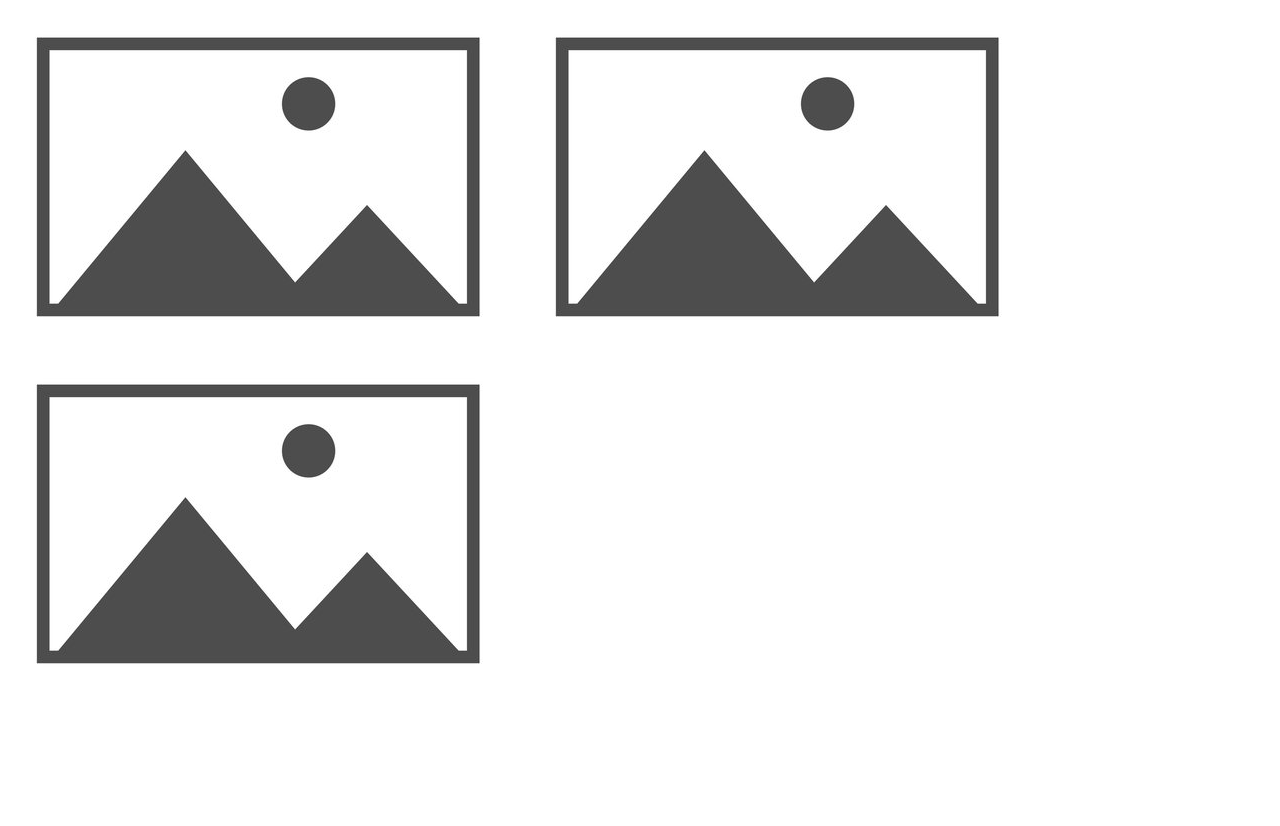
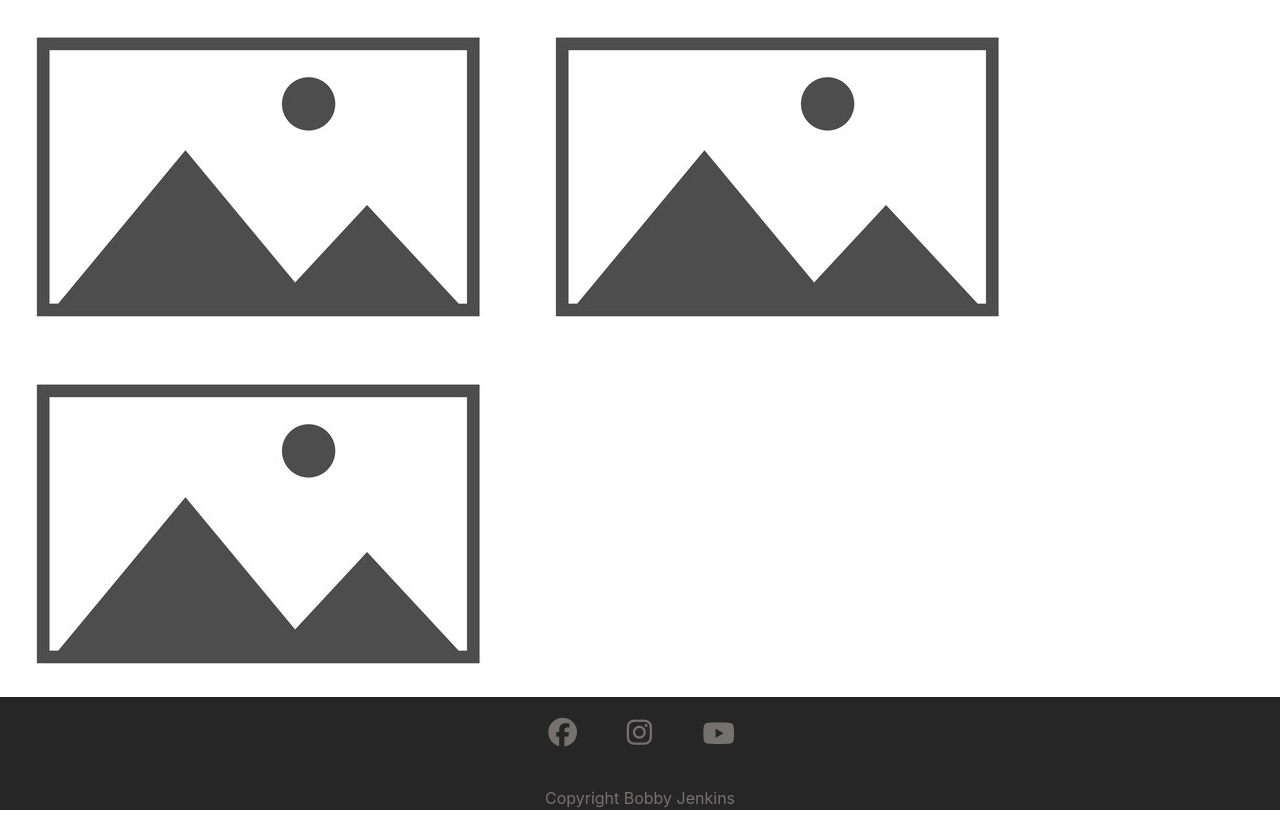
Before and after one commit to ProfYaffle88/project-art-portfolio, a plain HTML site: page index.html in a window 1280 px wide. Shown: the part 1031-1857 px from the top of the page. Before the commit the page ends 1728 px from the top, so only its background shows below. Drawn offline with nearby package versions, Linux system fonts and the light colour scheme.

Commit message:
Added footer and copyright text to index.html (#30)
Co-authored-by: James Price <153202194+ProfYaffle88@users.noreply.github.com>

```diff
--- a/assets/styles.css
+++ b/assets/styles.css
@@ -107,7 +107,33 @@ h2 {
     list-style-type: none;
 }
 
+/* FOOTER STYLES */
 
+footer {
+    background-color: #262626;
+    min-width: 100%;
+    min-height: 15px;
+}
+
+#footer-copyright {
+    text-align: center;
+    color: #767171;
+}
+
+#social-networks {
+    text-align: center;
+    padding: 20px 0;
+    display: flex;
+    justify-content: center;
+    gap: 50px;
+    list-style-type: none;
+}
+
+#social-networks i {
+    font-size: 180%;
+    padding: 5%;
+    color: #767171;
+}
 
 /* ---- Tablets ------ */
 @media (min-width:768px) {
--- a/index.html
+++ b/index.html
@@ -74,10 +74,30 @@
 
     </section>
 
-    <footer class="nav-bar">
-        <nav>fffff</nav>
+    <!-- Footer Section -->
+    <footer>
+        <ul id="social-networks">
+            <li>
+                <a href="https://www.facebook.com/" target="_blank" rel="noopener"
+                    aria-label="Visit our Facebook page (opens in a new tab)">
+                    <i class="fa-brands fa-facebook"></i></a>
+            </li>
+            <li>
+                <a href="https://www.instagram.com/" target="_blank" rel="noopener"
+                    aria-label="Visit our Instagram page (opens in a new tab)">
+                    <i class="fa-brands fa-instagram"></i></a>
+            </li>
+            <li>
+                <a href="https://www.youtube.com/" target="_blank" rel="noopener"
+                    aria-label="Visit our YouTube page (opens in a new tab)">
+                    <i class="fa-brands fa-youtube"></i></a>
+            </li>
+        </ul>
+        <p id="footer-copyright">Copyright Bobby Jenkins</p>
 
     </footer>
+    <!-- Font Awesome Kit -->
+    <script src="https://kit.fontawesome.com/3cf446bba3.js" crossorigin="anonymous"></script>
 
 
 
```
